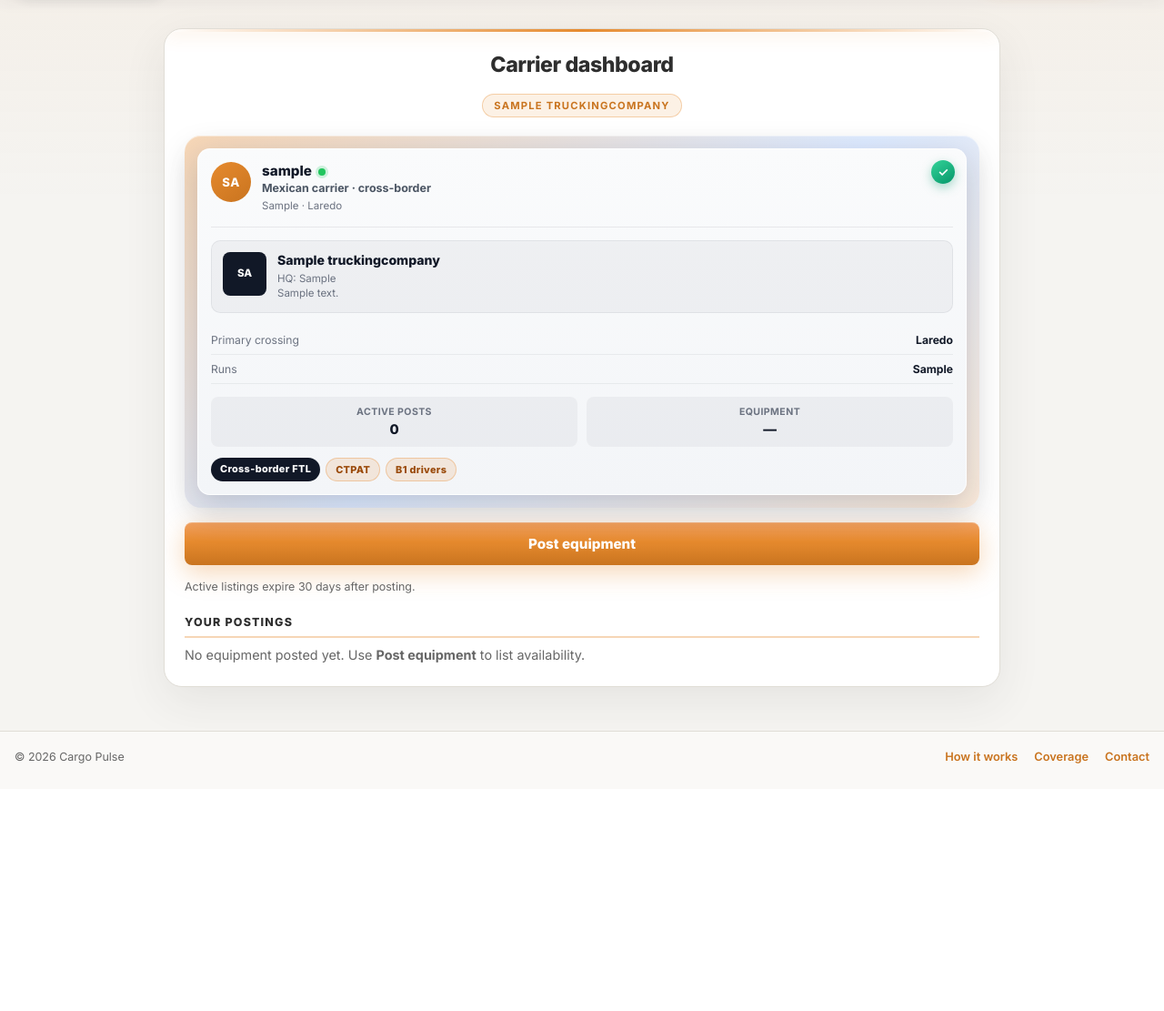
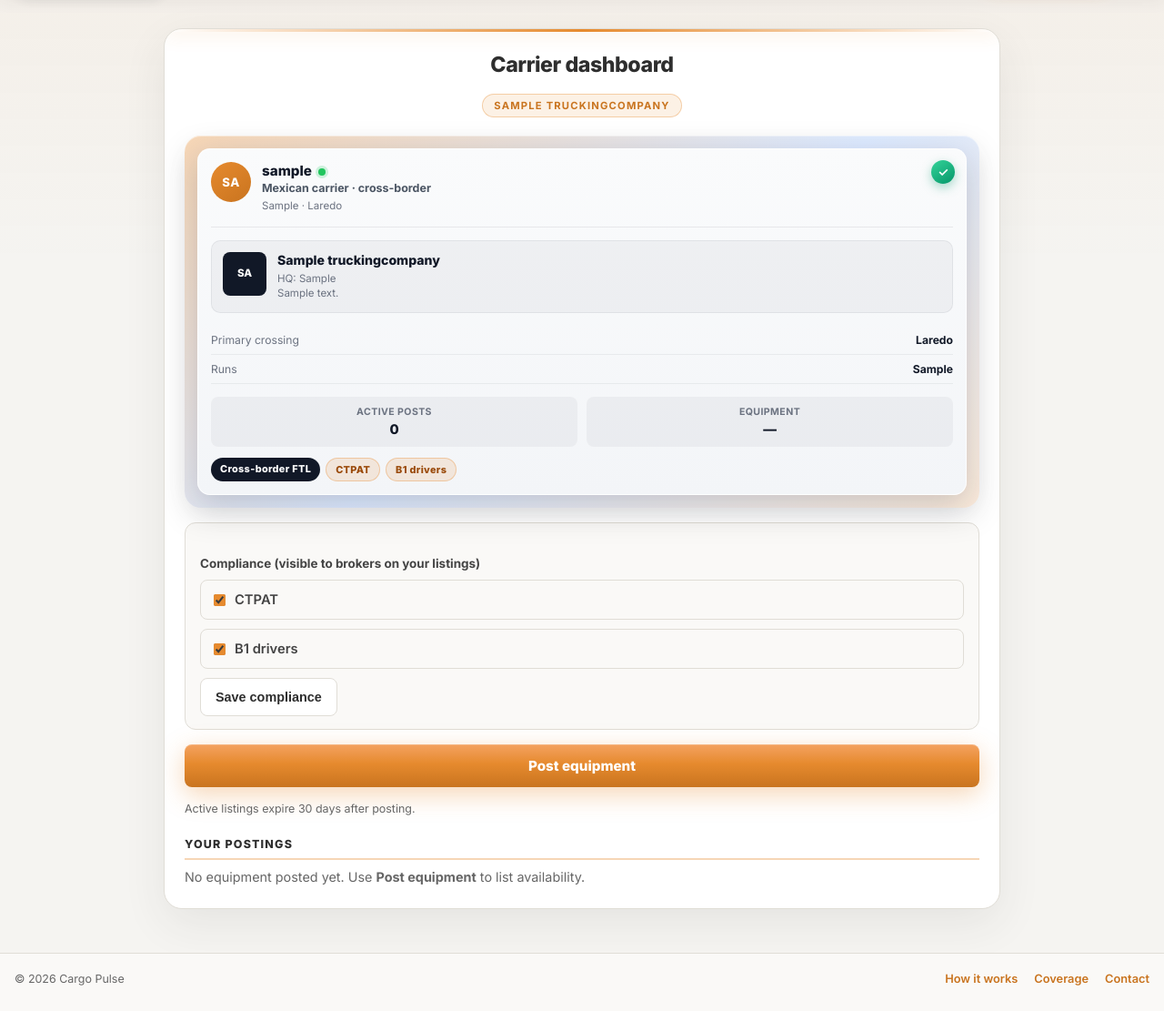
Before and after one commit to amarquez809hg/CargoPulse, a Django app: page /carrier/ in a window 1280 px wide. Shown: the part 65-1176 px from the top of the page at 91% size. Before the commit the page ends 904 px from the top, so only its background shows below. Run offline with Django 5.2, Linux system fonts and the light colour scheme; a user stored in the database is signed in; tables that the repository leaves empty hold one stand-in row (values such as "Sample post").

Commit message:
Add CTPAT and B1 compliance checkboxes to carrier post and dashboard.

```diff
--- a/register/static/register/css/cp-profile-card.css
+++ b/register/static/register/css/cp-profile-card.css
@@ -172,6 +172,22 @@
 
 .cp-dashboard-hint {
   margin: 16px 0 12px;
+}
+
+.cp-compliance-form {
+  margin: 0 0 16px;
+  padding: 14px 16px;
+  border: 1px solid var(--cp-border);
+  border-radius: 12px;
+  background: var(--cp-bg-muted);
+}
+
+.cp-compliance-form .cp-form-section {
+  margin-bottom: 10px;
+}
+
+.cp-compliance-save {
+  margin-top: 4px;
 }
 
 .cp-post-cards {
--- a/register/templates/register/carrier/dashboard.html
+++ b/register/templates/register/carrier/dashboard.html
@@ -22,6 +22,13 @@
           {% render_carrier_profile_card company=company compact=True %}
         </div>
 
+        <form method="post" class="cp-compliance-form">
+          {% csrf_token %}
+          <input type="hidden" name="form" value="compliance"/>
+          {% include "register/includes/carrier_compliance_fields.html" with ctpat_certified=company.ctpat_certified b1_drivers=company.b1_drivers %}
+          <button type="submit" class="cp-btn cp-btn--outline cp-compliance-save">{% trans "Save compliance" %}</button>
+        </form>
+
         <div class="cp-inline-actions">
           <a class="gold-btn" href="{% url 'carrier_post' %}" style="text-decoration:none;text-align:center;display:inline-block;">{% trans "Post equipment" %}</a>
         </div>
--- a/register/templates/register/carrier/post.html
+++ b/register/templates/register/carrier/post.html
@@ -96,6 +96,8 @@
             <textarea name="equipment_notes" placeholder="{% trans 'Team drivers, hazmat, etc.' %}">{{ f.equipment_notes|default:'' }}</textarea>
           </div>
 
+          {% include "register/includes/carrier_compliance_fields.html" with ctpat_certified=f.ctpat_certified b1_drivers=f.b1_drivers %}
+
           <button type="submit" class="gold-btn">{% trans "Submit availability" %}</button>
         </form>
       </div>
@@ -120,6 +122,8 @@
     form.weight_lbs.value = "25000";
     form.min_rate_per_mile.value = "2.50";
     form.equipment_notes.value = "53' dry van · mock test entry";
+    if (form.ctpat_certified) form.ctpat_certified.checked = true;
+    if (form.b1_drivers) form.b1_drivers.checked = true;
   }
   document.getElementById("cp-mock-fill")?.addEventListener("click", fillMock);
   document.getElementById("cp-mock-submit")?.addEventListener("click", function () {
--- /dev/null
+++ b/register/templates/register/includes/carrier_compliance_fields.html
@@ -0,0 +1,12 @@
+{% load i18n %}
+<div class="cp-form-section">
+  <p class="cp-checkbox-heading">{% trans "Compliance (visible to brokers on your listings)" %}</p>
+  <label class="cp-checkbox-item">
+    <input type="checkbox" name="ctpat_certified" value="1"{% if ctpat_certified %} checked{% endif %}/>
+    <span>{% trans "CTPAT" %}</span>
+  </label>
+  <label class="cp-checkbox-item">
+    <input type="checkbox" name="b1_drivers" value="1"{% if b1_drivers %} checked{% endif %}/>
+    <span>{% trans "B1 drivers" %}</span>
+  </label>
+</div>
--- a/register/views.py
+++ b/register/views.py
@@ -453,8 +453,17 @@ def broker_signup(request):
 
 
 @role_required(UserProfile.ROLE_CARRIER)
+@require_http_methods(["GET", "POST"])
 def carrier_dashboard(request):
     company = get_object_or_404(TruckingCompany, user=request.user)
+
+    if request.method == "POST" and request.POST.get("form") == "compliance":
+        company.ctpat_certified = request.POST.get("ctpat_certified") == "1"
+        company.b1_drivers = request.POST.get("b1_drivers") == "1"
+        company.save(update_fields=["ctpat_certified", "b1_drivers"])
+        messages.success(request, _("Compliance preferences updated."))
+        return redirect("carrier_dashboard")
+
     posts = visible_posts(company.posts.all())
     return render(request, "register/carrier/dashboard.html", {
         "company": company,
@@ -472,6 +481,8 @@ def carrier_post_truck(request):
         "port_of_entry": default_port,
         "location_address": company.company_address,
         "trailer_length_ft": "53",
+        "ctpat_certified": company.ctpat_certified,
+        "b1_drivers": company.b1_drivers,
     }
     ctx = {
         "company": company,
@@ -485,6 +496,8 @@ def carrier_post_truck(request):
 
     if request.method == "POST":
         f = {k: (request.POST.get(k) or "").strip() for k in AVAILABILITY_FIELDS}
+        f["ctpat_certified"] = request.POST.get("ctpat_certified") == "1"
+        f["b1_drivers"] = request.POST.get("b1_drivers") == "1"
         ctx["f"] = f
 
         if not f["lane_type"] or not f["current_city"] or not f["destination_city"]:
@@ -516,6 +529,10 @@ def carrier_post_truck(request):
         except (ValueError, InvalidOperation):
             ctx["errors"] = _("Check trailer length, weight, and rate values.")
             return render(request, "register/carrier/post.html", ctx)
+
+        company.ctpat_certified = f["ctpat_certified"]
+        company.b1_drivers = f["b1_drivers"]
+        company.save(update_fields=["ctpat_certified", "b1_drivers"])
 
         TruckAvailability.objects.create(
             company=company,
```
Also changed, not shown: register/templates/register/auth/signup_carrier.html (+3 -11 lines), locale/es/LC_MESSAGES/django.po.
